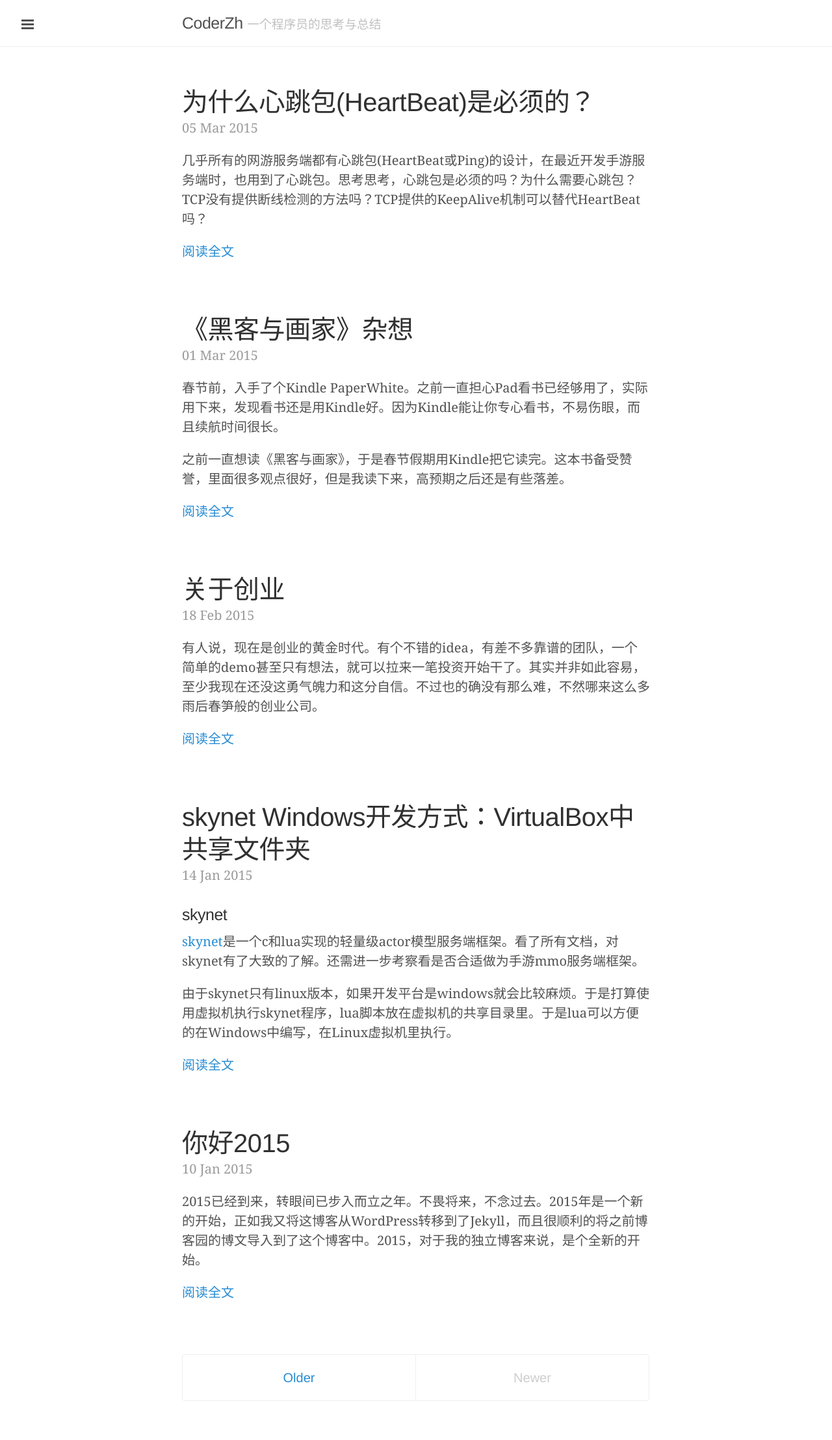
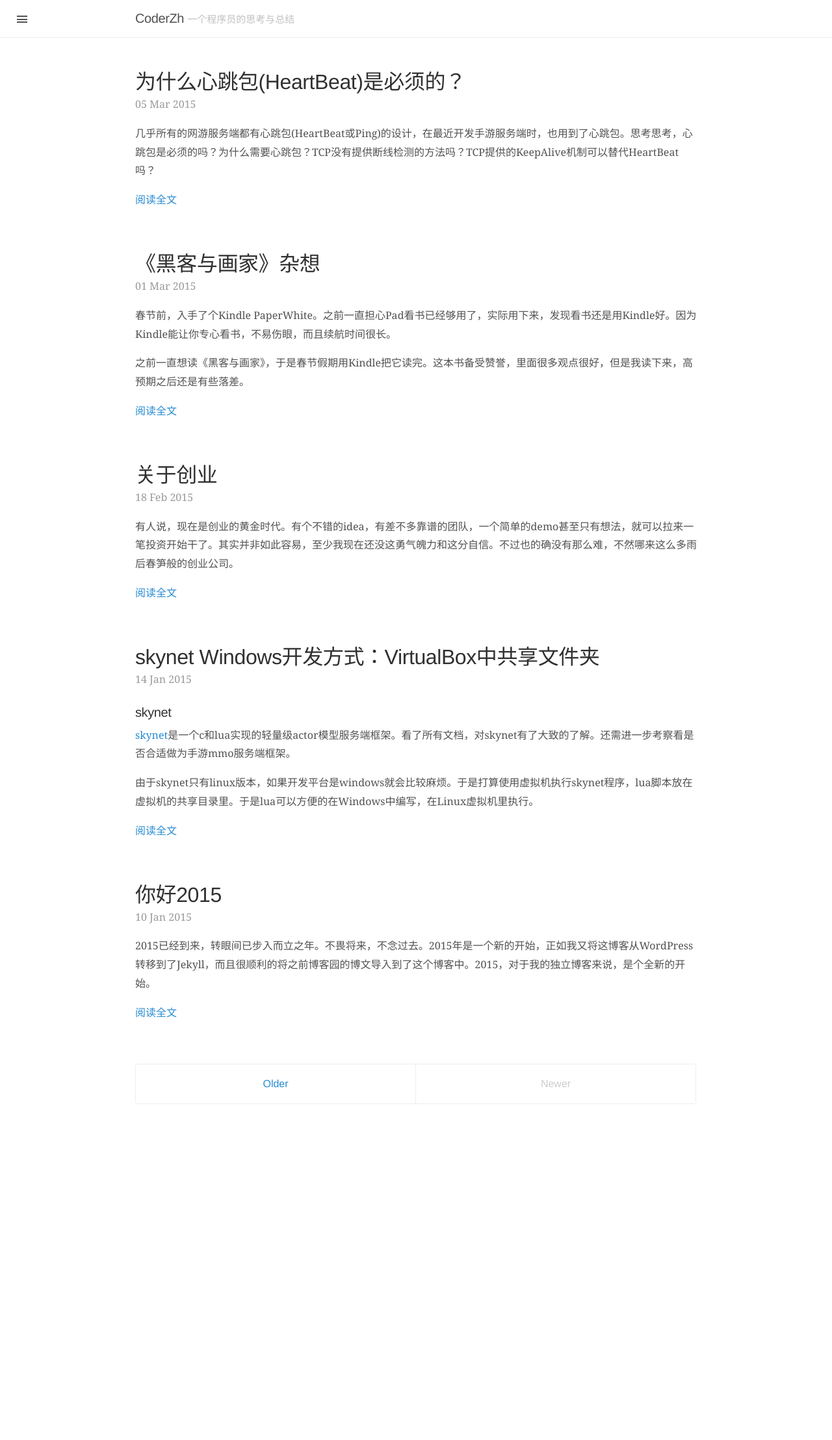
Before and after one commit to coderzh/coderzh.github.io, a Jekyll site: the page built from index.html, in a window 1280 px wide. Shown: the whole page at 65% size. Built offline with Jekyll 4.4.1, drawn with Linux system fonts in a browser that asks for light colours; Markdown is read by kramdown in place of the engine named in the settings; the list of posts is cut into pages by our own code; comment, search, counter and statistics services are not loaded; after the commit the page ends 1747 px from its top, so only the background shows below that.

Commit message:
修改字体和行间距

```diff
--- a/public/css/lanyon.css
+++ b/public/css/lanyon.css
@@ -73,16 +73,16 @@ h1, h2, h3, h4, h5, h6 {
  */
 
 .container {
-  max-width: 28rem;
+  max-width: 32rem;
 }
 @media (min-width: 38em) {
   .container {
-    max-width: 32rem;
+    max-width: 36rem;
   }
 }
 @media (min-width: 56em) {
   .container {
-    max-width: 38rem;
+    max-width: 56rem;
   }
 }
 
@@ -144,8 +144,8 @@ h1, h2, h3, h4, h5, h6 {
   position: fixed;
   top: 0;
   bottom: 0;
-  left: -14rem;
-  width: 14rem;
+  left: -15rem;
+  width: 15rem;
   visibility: hidden;
   overflow-y: auto;
   font-family: "PT Sans", Helvetica, Arial, sans-serif;
@@ -157,7 +157,7 @@ h1, h2, h3, h4, h5, h6 {
 }
 @media (min-width: 30em) {
   .sidebar {
-    font-size: .75rem; /* 14px */
+    font-size: .875rem; /* 15px */
   }
 }
 
@@ -167,7 +167,7 @@ h1, h2, h3, h4, h5, h6 {
   color: #fff;
 }
 .sidebar-item {
-  padding: 1rem;
+  padding: 1.5rem;
 }
 .sidebar-item p:last-child {
   margin-bottom: 0;
@@ -192,11 +192,11 @@ a.sidebar-nav-item:focus {
 
 @media (min-width: 48em) {
   .sidebar-item {
-    padding: 1.5rem;
+    padding: 2.0rem;
   }
   .sidebar-nav-item {
-    padding-left:  1.5rem;
-    padding-right: 1.5rem;
+    padding-left:  2.0rem;
+    padding-right: 2.0rem;
   }
 }
 
--- a/public/css/poole.css
+++ b/public/css/poole.css
@@ -50,11 +50,11 @@ body {
 html {
   font-family: "Helvetica Neue", Helvetica, Arial, sans-serif;
   font-size: 16px;
-  line-height: 1.5;
+  line-height: 1.8;
 }
 @media (min-width: 38em) {
   html {
-    font-size: 20px;
+    font-size: 16px;
   }
 }
 
```
